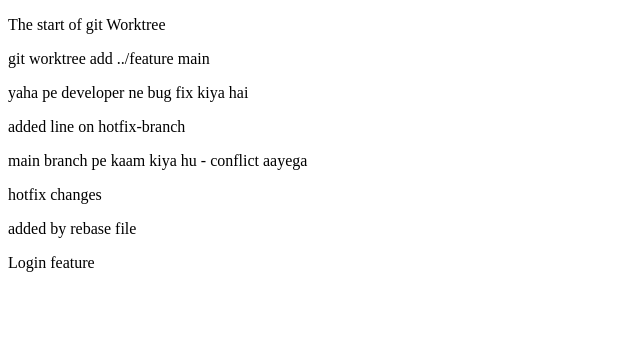
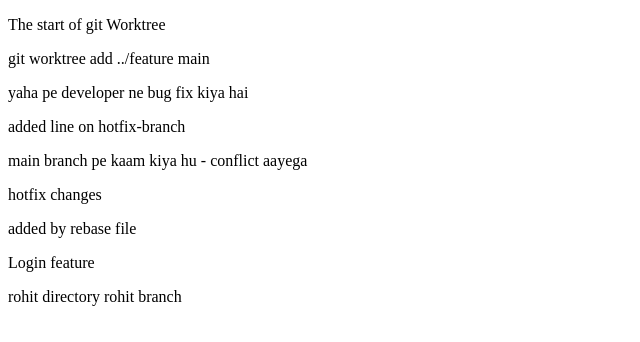
Before and after one commit to rohitt-sharma96/git-worktree, a plain HTML site: page index.html in a window 1280 px wide. Shown: the whole page, without its empty margins (0-640 px from the left). Drawn offline with Linux system fonts and the light colour scheme.

Commit message:
rohit feature

```diff
--- a/index.html
+++ b/index.html
@@ -21,5 +21,6 @@
 
 
    <p>Login feature</p>
+   <p>rohit directory rohit branch</p>
 </body>
 </html>
```
